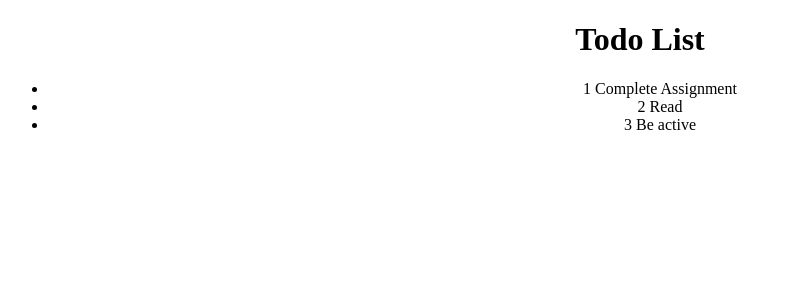
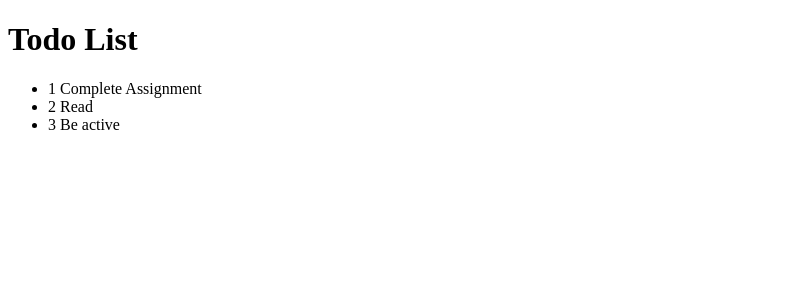
Before and after one commit to HectorSerranoGonzalez/react-todo, a React (Create React App) app: page / in a window 1280 px wide. Shown: the top 300 px of the page, without its empty margins (0-792 px from the left). Built offline with nearby package versions, Linux system fonts and the light colour scheme; the HTML template or start-up script is replaced by a standard one.

Commit message:
Won'tlet me pull

```diff
--- a/src/App.js
+++ b/src/App.js
@@ -16,7 +16,7 @@ const todoList = [
 
 function App() {
   return (
-    <div style={{ textAlign: 'center' }}>
+    <div style={{ textAlign: 'left' }}>
       <header>
         <h1>Todo List</h1>
           <ul>
```
